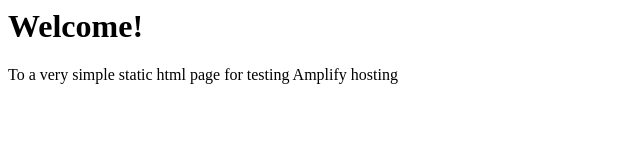
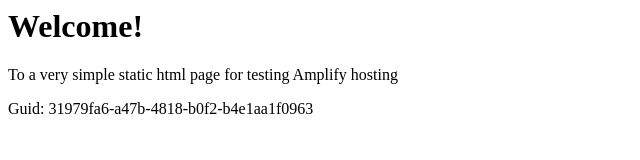
Before and after one commit to aws-aemilia-arn/Github-PR-Commit-Integration-Test-DoNotTouch-GitHubAutoBuildCanaryTest-v1-preprod-eu-north-1, a website: page src/index.html in a window 1280 px wide. Shown: the whole page, without its empty margins (0-640 px from the left). Drawn offline with Linux system fonts and the light colour scheme.

Commit message:
commit from integ tests

```diff
--- a/src/index.html
+++ b/src/index.html
@@ -1,3 +1,5 @@
+
+
 <html lang="en">
 
 <head>
@@ -10,6 +12,6 @@
 <body>
     <h1>Welcome!</h1>
     <p>To a very simple static html page for testing Amplify hosting</p>
-</body>
+    <p>Guid: 31979fa6-a47b-4818-b0f2-b4e1aa1f0963</p></body>
 
 </html>
```
